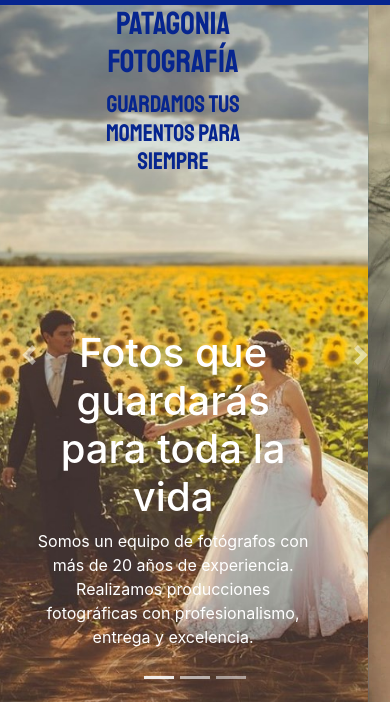
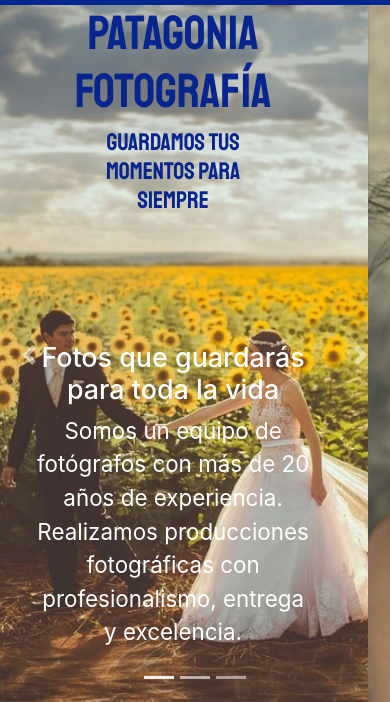
Before and after one commit to ltiraboschi/patagoniafotografia, a plain HTML site: page index.html in a window 390 px wide. Shown: the part 72-774 px from the top of the page. Drawn offline with nearby package versions, Linux system fonts and the light colour scheme.

Commit message:
cambios texto carousel

```diff
--- a/scss/_index.scss
+++ b/scss/_index.scss
@@ -35,6 +35,7 @@ background-image: linear-gradient(315deg, #2591f7 0%, #076aa8 74%);
     }
   }
 
+
 .carousel-item{
   a{
 color: white;
@@ -43,19 +44,30 @@ text-decoration: underline;  }
 
 
 
+@media only screen and (min-width: 768px) {}
+.carousel-caption {
+  font-size: 1.4em;
+}
 
 
 
-  @media only screen and (min-width: 960px) {
-    .carousel-caption{
-    font-size: 140%;
-  }
-  }
+@media only screen and (max-width: 767px) {
+  .carousel-caption{
+    h1{
+      font-size: 1.2em;
+    }
+    p{
+      font-size: 1em;
+    }
+
+}
+}
+
 
 
   @media only screen and (max-width: 768px) {
     .carousel-titulo{
-      font-size: 2em;
+      font-size: 3em;
   }
   .carousel-subtitulo {
     font-size:1.5em;
```
Also changed, not shown: scss/styles.css, 1 other file.
